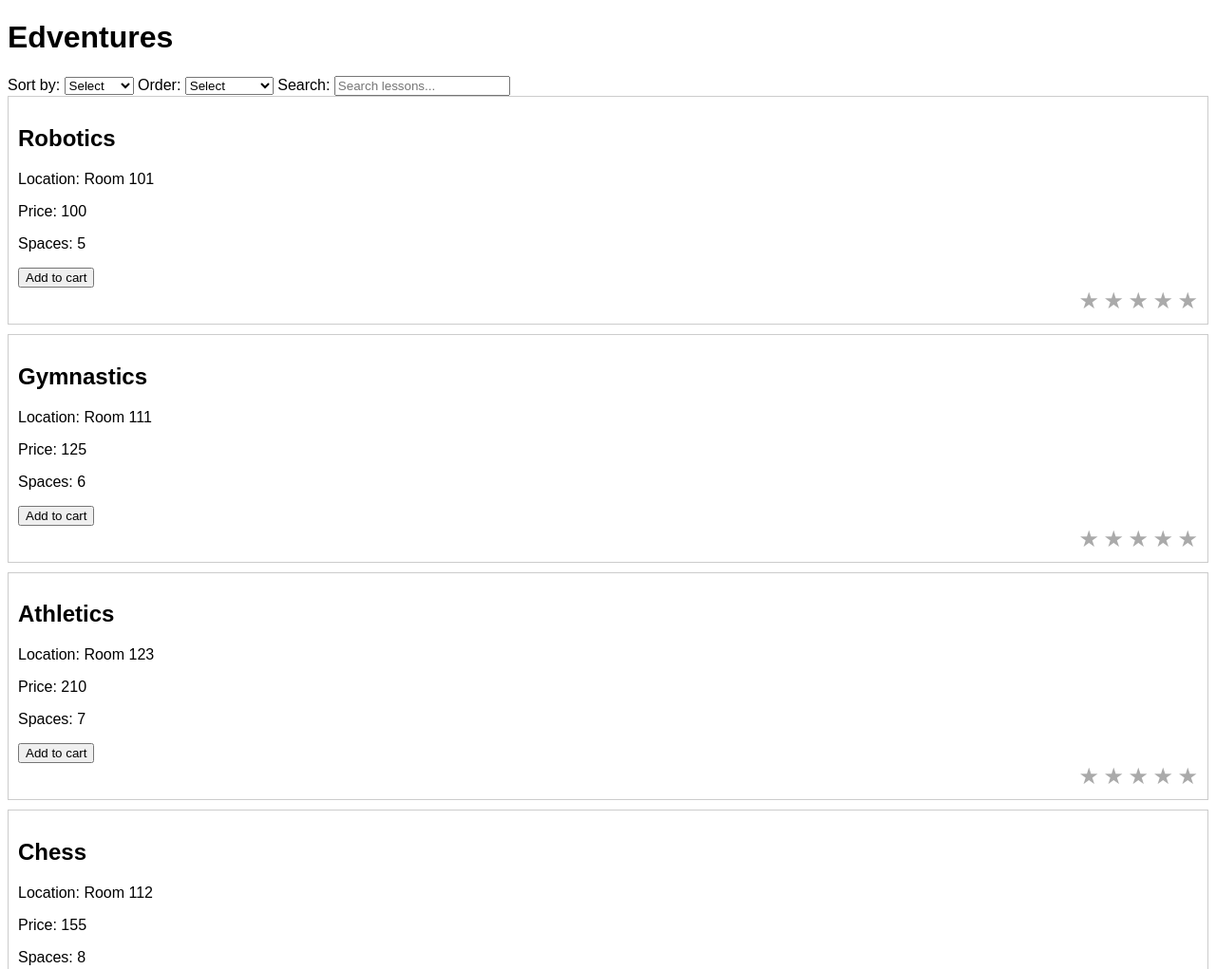
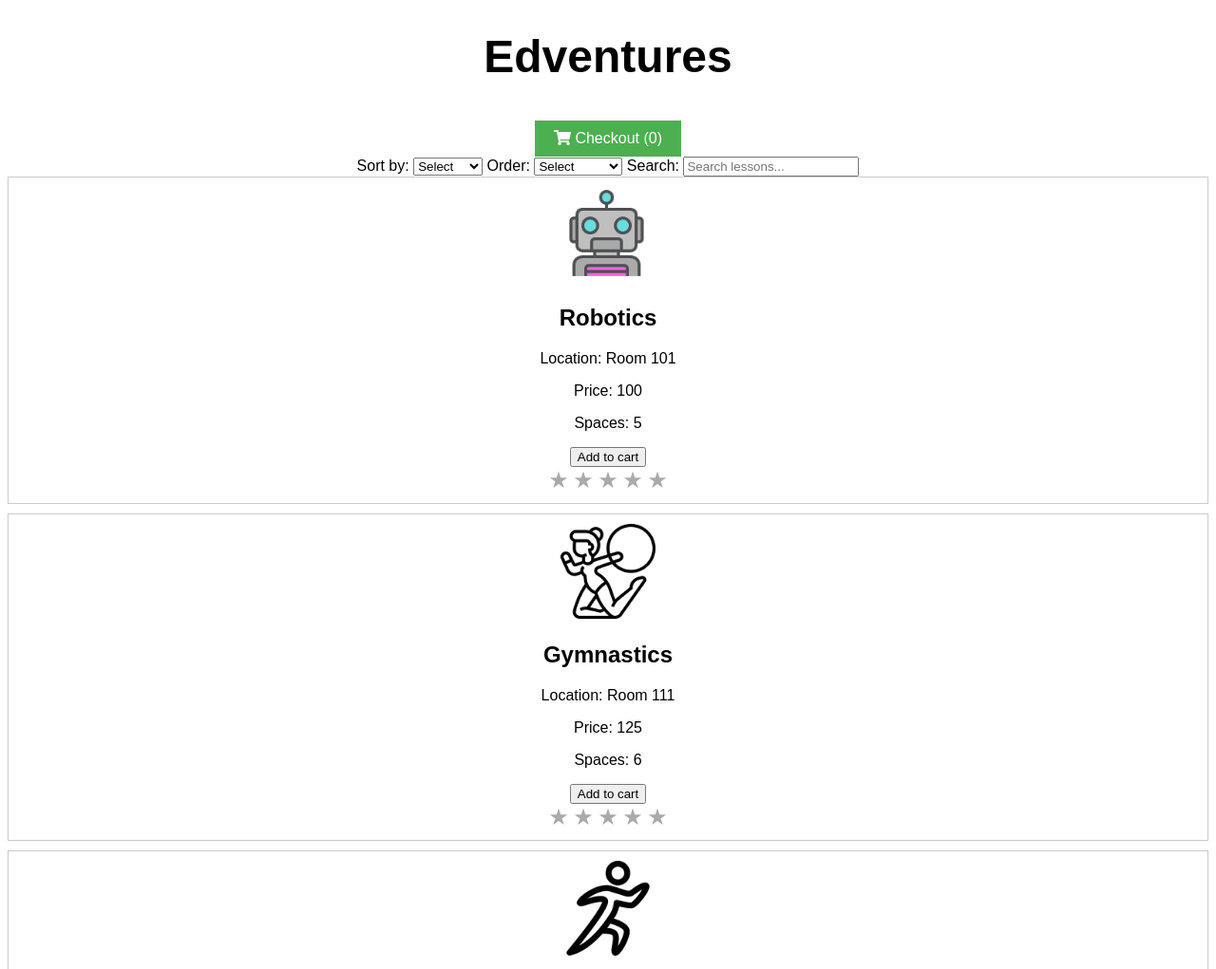
Before and after one commit to SaimDXB/Coursework-1, a plain HTML site: page index.html in a window 1280 px wide. Shown: the top 1021 px of the page at 95% size. Drawn offline with nearby package versions, Linux system fonts and the light colour scheme.

Commit message:
added images and css

```diff
--- a/index.html
+++ b/index.html
@@ -4,17 +4,27 @@
     <title>Edventures</title>
     <link rel="stylesheet" href="https://use.fontawesome.com/releases/v5.15.4/css/all.css">
     <style>
+        /* Set the font for the entire body */
         body {
             font-family: Arial, sans-serif;
+            text-align: center; /* Center the content */
         }
+        /* Make the title bigger and add some space below it */
+        h1 {
+            font-size: 3em;
+            margin-bottom: 20px;
+        }
+        /* Style for the lesson container */
         .lesson-container {
             border: 1px solid #ccc;
             margin-bottom: 10px;
             padding: 10px;
         }
+        /* Style for the form container */
         .form-container {
             margin-top: 20px;
         }
+        /* Style for the rating system */
         .rating {
             direction: rtl;
         }
@@ -29,6 +39,25 @@
         .rating a.active ~ a {
             color: #fde16d;
         }
+        /* Style for the checkout button */
+        .checkout-button {
+            margin-top: 20px;
+            padding: 10px 20px;
+            background-color: #4CAF50; /* Green */
+            border: none;
+            color: white;
+            text-align: center;
+            text-decoration: none;
+            display: inline-block;
+            font-size: 16px;
+            transition-duration: 0.4s; /* Transition effect */
+            cursor: pointer;
+        }
+        .checkout-button:hover {
+            background-color: white;
+            color: black;
+            border: 2px solid #534caf;
+        }
     </style>
     <script src="https://cdn.jsdelivr.net/npm/vue@2.7.14/dist/vue.js"></script>
     <script src="lessons.js"></script>
@@ -36,6 +65,10 @@
 <body>
     <div id="app">
         <h1>Edventures</h1>
+        <!-- Checkout Button -->
+        <button class="checkout-button" v-on:click="showProduct = !showProduct">
+            <i class="fas fa-shopping-cart"></i> Checkout ({{ cart.length }})
+        </button>
         <!-- Display List of Lessons -->
         <div v-if="showProduct">
             <!-- Sort Functionality -->
@@ -60,6 +93,8 @@
             </div>
             <!-- Lessons List -->
             <div class="lesson-container" v-for="(lesson, index) in filteredAndSortedLessons">
+                <!-- Lesson Image -->
+                <img :src="lesson.image" alt="Lesson Image" style="max-width: 100%; max-height: 100px;">
                 <!-- Lesson Details -->
                 <h2>{{ lesson.subject }}</h2>
                 <p>Location: {{ lesson.location }}</p>
@@ -69,7 +104,7 @@
                 <button v-on:click="addToCart(lesson)" v-if="lesson.spaces > 0">
                     Add to cart
                 </button>
-                <p v-else>Oh no, we're all out of spaces at the moment. Please check back later.</p>
+                <p v-else>Oh no, we're all out of space for this activiyy at the moment. Please check back later.</p>
                 <!-- Rating System -->
                 <div class="rating">
                     <a href="#" v-on:click.prevent="rate(lesson, 5)" v-bind:class="{ active: lesson.rating >= 5 }">★</a>
@@ -100,15 +135,11 @@
                 <h2>Checkout</h2>
                 <p><strong>Name:</strong> <input v-model.trim="order.name" /></p>
                 <p><strong>Phone Number:</strong> <input v-model.trim="order.phone" /></p>
-                <button v-show="isValidName && isValidPhone" v-on:click="submitOrder">
+                <button v-if="isValidName && isValidPhone" v-on:click="submitOrder">
                     Place Order
                 </button>
             </div>
         </div>
-        <!-- Checkout Button -->
-        <button v-on:click="showProduct = !showProduct">
-            <i class="fas fa-shopping-cart"></i> Checkout ({{ cart.length }})
-        </button>
     </div>
     <script type="text/javascript">
         let app = new Vue({
@@ -124,13 +155,12 @@
                 sortAttribute: '',
                 sortOrder: '',
                 searchQuery: ''
-            },
-            computed: {
+            }, computed: {
                 isValidName: function () {
-                    return /^[A-Za-z]*$/.test(this.order.name);
+                    return this.order.name !== '' && /^[A-Za-z]*$/.test(this.order.name);
                 },
                 isValidPhone: function () {
-                    return /^[0-9]*$/.test(this.order.phone);
+                    return this.order.phone !== '' && /^[0-9]*$/.test(this.order.phone);
                 },
                 filteredAndSortedLessons: function () {
                     let lessonsArray = this.lessons;
```
Also changed, not shown: archery.png (added), athletics.png (added), chess.png (added), football.jpeg (added), football.png (added), gymnastics.png (added), karate.png (added), robotics.png (added), swimming.png (added), tennis.png (added), volleyball.png (added).
